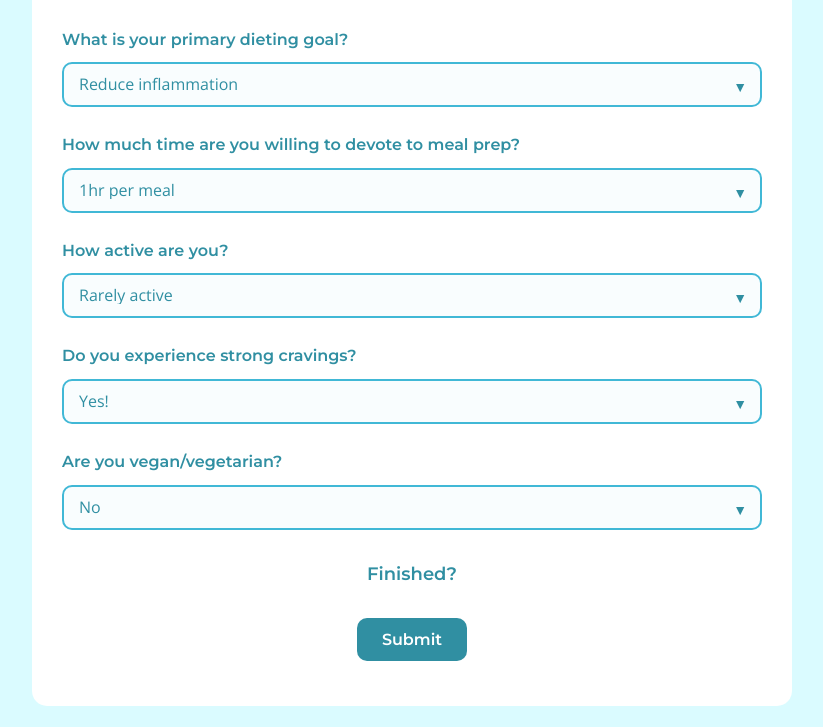
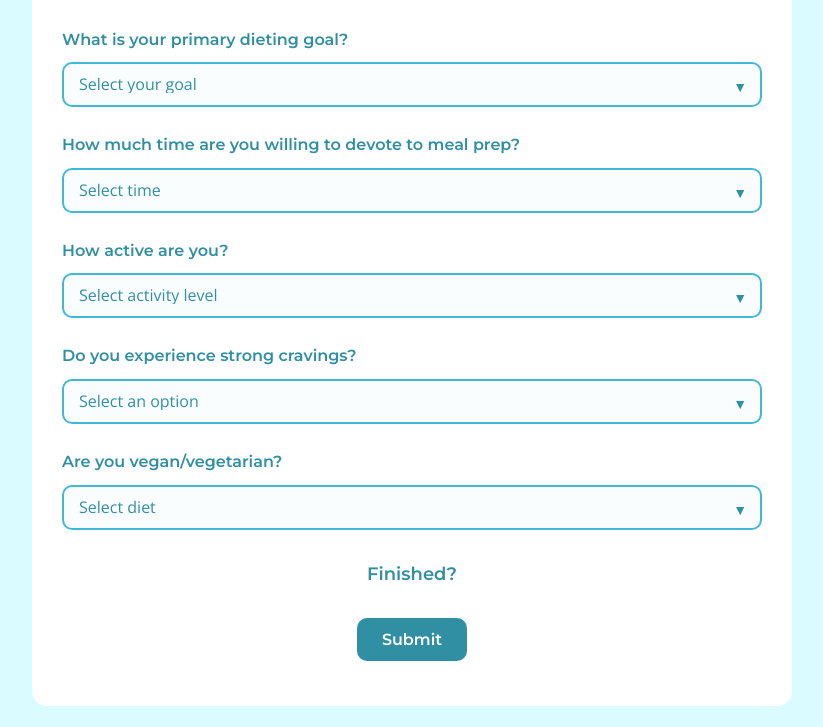
Before and after one commit to trchakr/PCOS-Plate1, a plain HTML site: page PCOS_form(4).html in a window 1280 px wide. Shown: the part 573-1300 px from the top of the page, without its empty margins (228-1051 px from the left). Drawn offline with nearby package versions, Linux system fonts and the light colour scheme.

Commit message:
added blank select option

```diff
--- a/PCOS_form(4).html
+++ b/PCOS_form(4).html
@@ -53,6 +53,7 @@
                     <label for="goal">What is your primary dieting goal?</label>
                     <div class="custom-select">
                         <select id="goal" name="goal">
+                            <option value="" selected disabled>Select your goal</option>
                             <option value="salmon|olive oil|avocado">Reduce inflammation</option>
                             <option value="fruits|berries|vegetables|yoghurt">Lose weight</option>
                             <option value="fish|vegetables|legumes">Manage insulin</option>
@@ -64,6 +65,7 @@
                     <label for="prep">How much time are you willing to devote to meal prep?</label>
                     <div class="custom-select">
                         <select id="prep" name="prep">
+                            <option value="" selected disabled>Select time</option>
                             <option value="1hr">1hr per meal</option>
                             <option value="2hr">1 - 2 hours</option>
                             <option value="3hr">2 - 3 hours</option>
@@ -77,6 +79,7 @@
                     <label for="active">How active are you?</label>
                     <div class="custom-select">
                         <select id="active" name="active">
+                            <option value="" selected disabled>Select activity level</option>
                             <option value="9">Rarely active</option>
                             <option value="11">Sometimes active</option>
                             <option value="13">Moderately active</option>
@@ -90,6 +93,7 @@
                     <label for="cravings">Do you experience strong cravings?</label>
                     <div class="custom-select">
                         <select id="cravings" name="cravings">
+                            <option value="" selected disabled>Select an option</option>
                             <option value="5">Yes!</option>
                             <option value="10">No :)</option>
                         </select>
@@ -101,9 +105,10 @@
                     <label for="diet">Are you vegan/vegetarian?</label>
                     <div class="custom-select">
                         <select id="diet" name="diet">
-                            <option value="">No</option>
+                            <option value="" selected disabled>Select diet</option>
                             <option value="vegan">Vegan</option>
                             <option value="vegetarian">Vegetarian</option>
+                            <option value="">Neither</option>
 
                         </select>
                     </div>
```
